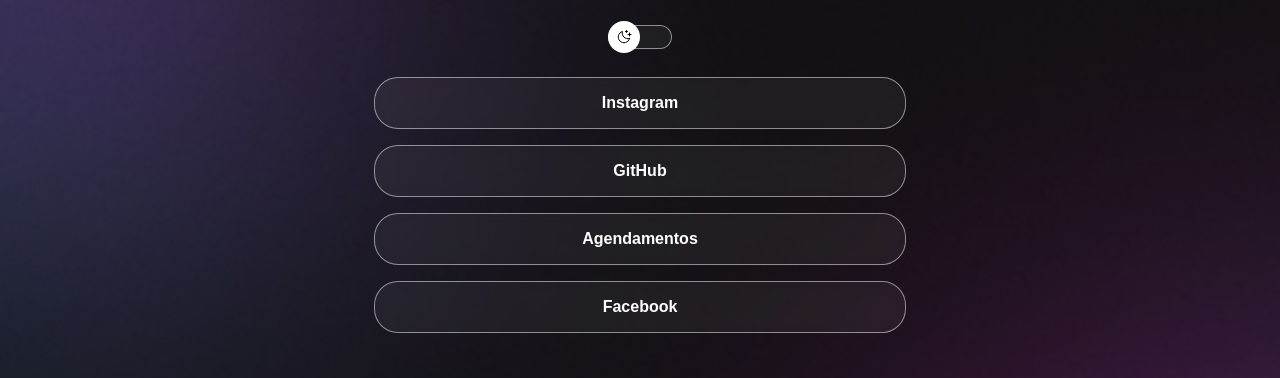
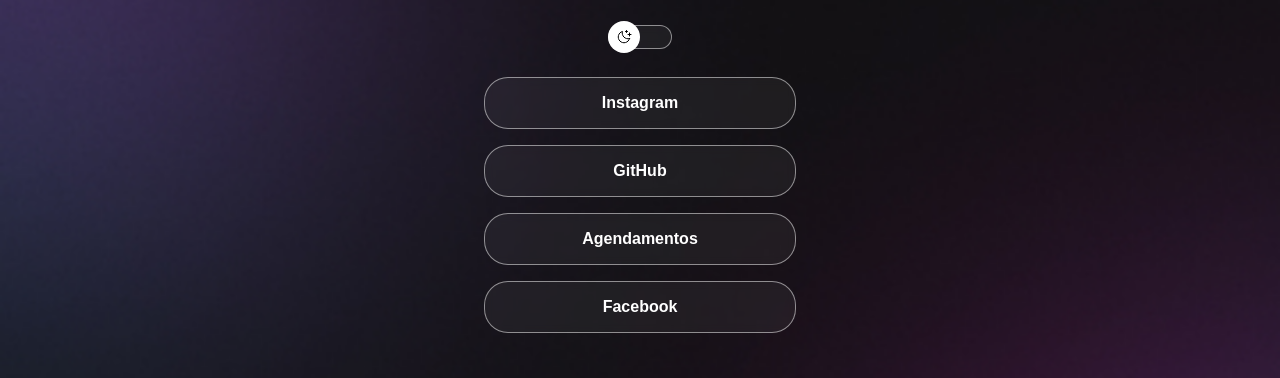
Before and after one commit to Yolliveira/Projeto-Discovery, a plain HTML site: page index.html in a window 1280 px wide. Shown: the part 222-600 px from the top of the page. Drawn offline with nearby package versions, Linux system fonts and the light colour scheme.

Commit message:
edit readme

```diff
--- a/style.css
+++ b/style.css
@@ -38,7 +38,7 @@
 
 #container {
   width: 100%;
-  max-width: 580px;
+  max-width: 360px;
   margin: 56px auto 0px;
   padding: 0 24px;
 }
```
Also changed, not shown: assets/projetoDarkmode.png (added), 1 other file.
